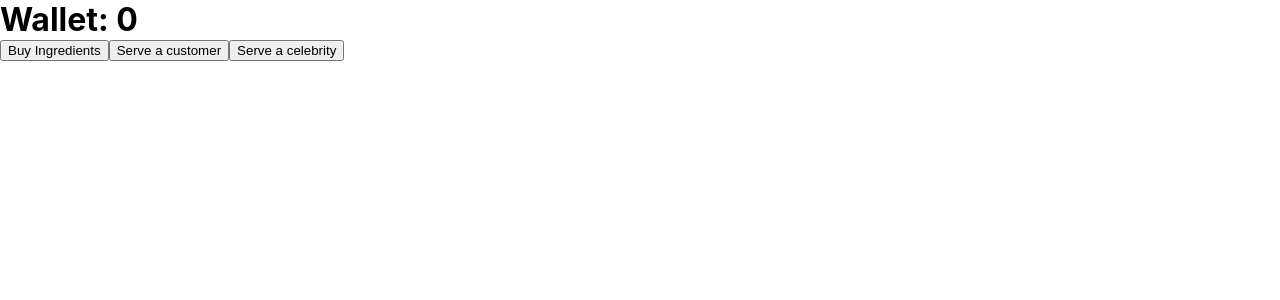
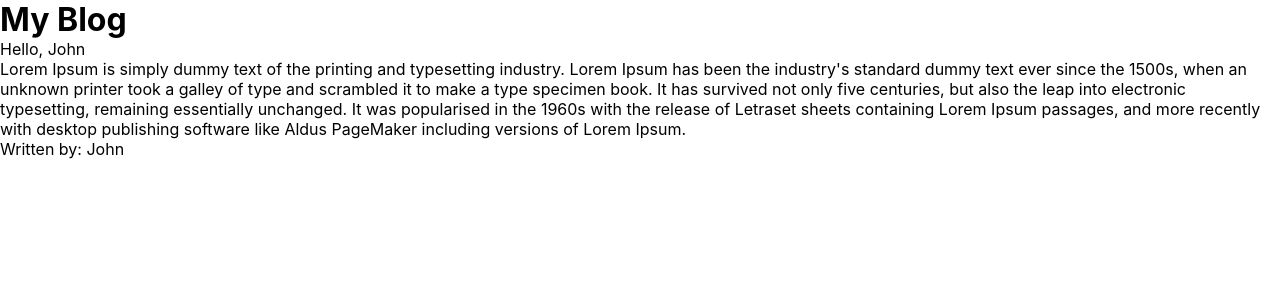
Before and after one commit to wonma/100-days-of-code, a React (Create React App) app in the folder exercises/react-advanced-practice/: page / in a window 1280 px wide. Shown: the top 300 px of the page. Built offline with nearby package versions, Linux system fonts and the light colour scheme.

Commit message:
Day075. Reviewed useReducer hook and useContext API

```diff
--- a/exercises/react-advanced-practice/src/App.js
+++ b/exercises/react-advanced-practice/src/App.js
@@ -22,6 +22,7 @@
 import UpdateTitle from './UpdateTitle';
 import LoadUserProfile2 from './LoadUserProfile2';
 import IncomeExpenseTracker2 from './IncomeExpenseTracker2';
+import SimpleBlog2 from './SimpleBlog2';
 
 function App() {
   return (
@@ -46,8 +47,9 @@
       <GoalTracker2 />
       <CouponRedeem2 />
       <UpdateTitle />
-      <LoadUserProfile2 />*/}
-      <IncomeExpenseTracker2 />
+      <LoadUserProfile2 />
+      <IncomeExpenseTracker2 />*/}
+      <SimpleBlog2 />
     </div>
   );
 }
--- /dev/null
+++ b/exercises/react-advanced-practice/src/SimpleBlog2/index.js
@@ -0,0 +1,53 @@
+import React from 'react';
+import { UserProvider, useUser } from './userContext';
+
+const LoggedInUser = () => {
+  const { user } = useUser();
+  return (
+    <p>
+      Hello, <span>{user.name}</span>
+    </p>
+  );
+};
+
+const Header = () => {
+  return (
+    <div>
+      <h1>My Blog</h1>
+      <LoggedInUser />
+    </div>
+  );
+};
+
+const Page = () => {
+  const { user } = useUser();
+  return (
+    <div>
+      <p>
+        Lorem Ipsum is simply dummy text of the printing and typesetting
+        industry. Lorem Ipsum has been the industry's standard dummy text ever
+        since the 1500s, when an unknown printer took a galley of type and
+        scrambled it to make a type specimen book. It has survived not only five
+        centuries, but also the leap into electronic typesetting, remaining
+        essentially unchanged. It was popularised in the 1960s with the release
+        of Letraset sheets containing Lorem Ipsum passages, and more recently
+        with desktop publishing software like Aldus PageMaker including versions
+        of Lorem Ipsum.{' '}
+      </p>
+      <p>Written by: {user.name}</p>
+    </div>
+  );
+};
+
+function SimpleBlog2() {
+  return (
+    <UserProvider>
+      <div>
+        <Header />
+        <Page />
+      </div>
+    </UserProvider>
+  );
+}
+
+export default SimpleBlog2;
--- /dev/null
+++ b/exercises/react-advanced-practice/src/SimpleBlog2/userContext.js
@@ -0,0 +1,15 @@
+import React, { useState, createContext, useContext } from 'react';
+
+const UserContext = createContext(undefined);
+
+export const UserProvider = ({ children }) => {
+  const [user] = useState({
+    name: 'John',
+    age: 34
+  });
+  return (
+    <UserContext.Provider value={{ user }}>{children}</UserContext.Provider>
+  );
+};
+
+export const useUser = () => useContext(UserContext);
```
Also changed, not shown: 1 other file (tests, documents, lock files or other folders).
